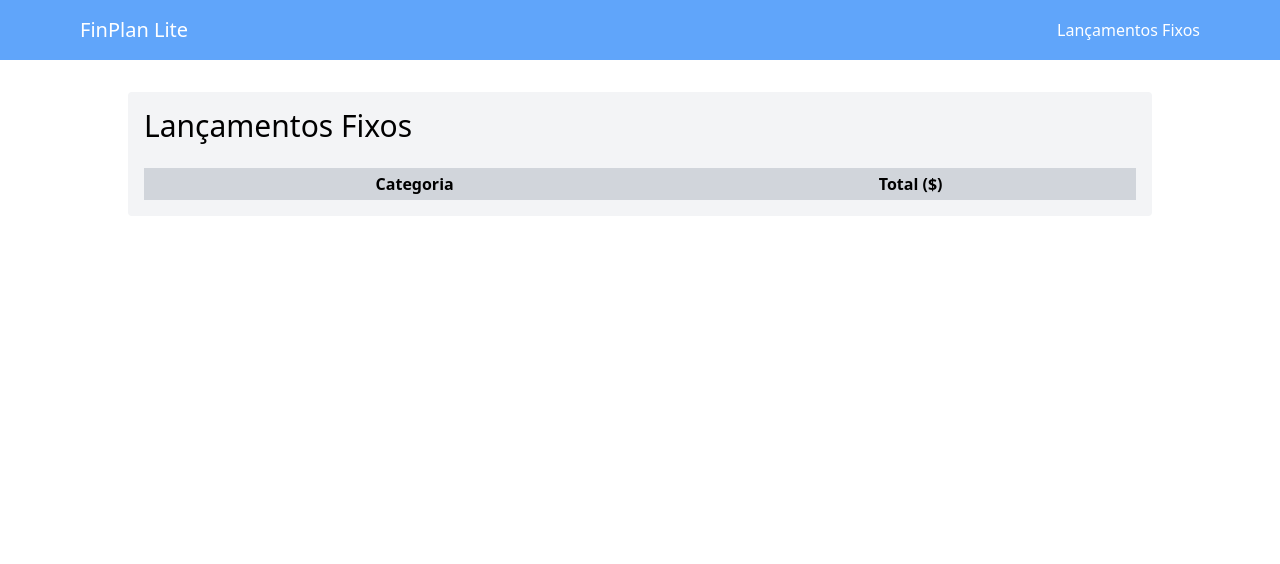
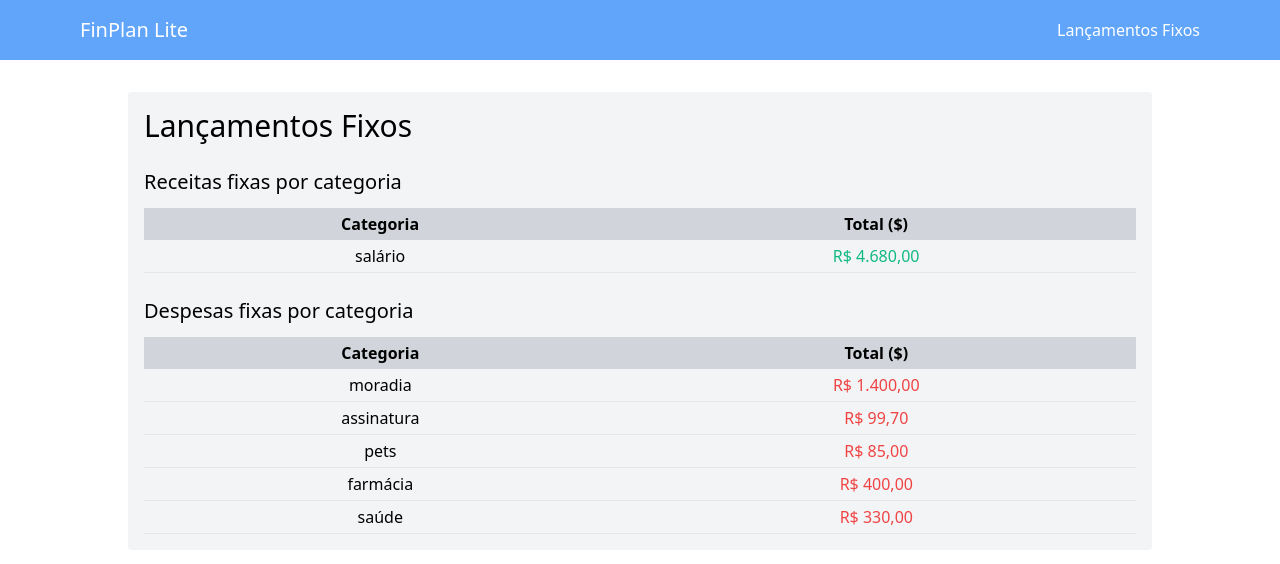
Before and after one commit to josecarlosmonteiro/finplan-lite-web, a Next.js app: page / in a window 1280 px wide. Shown: the top 564 px of the page. Built offline with nearby package versions, Linux system fonts and the light colour scheme; data requests are answered from the project's data file.

Commit message:
feat: implementar resumos por tipo de lançamento.

```diff
--- a/src/components/Releases/Dashboard/FixedReleasesSummary.tsx
+++ b/src/components/Releases/Dashboard/FixedReleasesSummary.tsx
@@ -1,19 +1,28 @@
 "use client";
 
-import { useRelease } from "@/src/hooks/useRelease";
+import { CategoryProps, useRelease } from "@/src/hooks/useRelease";
 import { DashboardContext } from "@/src/providers/DashboardProvider";
 import { useContext } from "react";
 import { ColumnDef, Table } from "../../shared/Table";
 import { currency } from "@/src/utils/formats";
-
-type CategoryProps = {
-  category: string;
-  total: number;
-};
+import { Typography } from "../../shared/Typography";
+import { filterByProp } from "@/src/utils/lists";
 
 const columns: ColumnDef<CategoryProps>[] = [
-  { accessKey: "category", header: "Categoria" },
-  { accessKey: "total", header: "Total ($)", formatFn: currency },
+  { accessKey: "category", header: "Categoria", cellStyle: "text-center" },
+  {
+    accessKey: "total",
+    header: "Total ($)",
+    cell: (info) => (
+      <div
+        className={`text-center ${
+          info.type === "in" ? "text-emerald-500" : "text-red-500"
+        }`}
+      >
+        {currency(info.total)}
+      </div>
+    ),
+  },
 ];
 
 export function FixedReleasesSummary() {
@@ -21,8 +30,21 @@ export function FixedReleasesSummary() {
   const { totalsByCategories } = useRelease(fixedReleases);
 
   return (
-    <div>
-      <Table columns={columns} data={totalsByCategories || []} />
+    <div className="flex flex-col gap-6">
+      <section className="flex flex-col gap-3">
+        <Typography.Subtitle>Receitas fixas por categoria</Typography.Subtitle>
+        <Table
+          columns={columns}
+          data={filterByProp(totalsByCategories, "type", "in") || []}
+        />
+      </section>
+      <section className="flex flex-col gap-3">
+        <Typography.Subtitle>Despesas fixas por categoria</Typography.Subtitle>
+        <Table
+          columns={columns}
+          data={filterByProp(totalsByCategories, "type", "out") || []}
+        />
+      </section>
     </div>
   );
 }
--- a/src/database/db.json
+++ b/src/database/db.json
@@ -1,3 +1,102 @@
 {
-  "fixed-releases": []
+  "fixed-releases": [
+    {
+      "id": "c453",
+      "category": "salário",
+      "title": "adiantamento",
+      "value": 2440,
+      "type": "in"
+    },
+    {
+      "id": "f03b",
+      "category": "salário",
+      "title": "crédito de salário",
+      "value": 2240,
+      "type": "in"
+    },
+    {
+      "id": "f491",
+      "category": "moradia",
+      "title": "aluguel",
+      "value": 1000,
+      "type": "out"
+    },
+    {
+      "id": "af97",
+      "category": "moradia",
+      "title": "energia",
+      "value": 230,
+      "type": "out"
+    },
+    {
+      "id": "b36a",
+      "category": "moradia",
+      "title": "água",
+      "value": 100,
+      "type": "out"
+    },
+    {
+      "id": "9092",
+      "category": "moradia",
+      "title": "internet",
+      "value": 70,
+      "type": "out"
+    },
+    {
+      "id": "a64b",
+      "category": "assinatura",
+      "title": "netflix",
+      "value": 34.9,
+      "type": "out"
+    },
+    {
+      "id": "65d2",
+      "category": "assinatura",
+      "title": "xbox",
+      "value": 49.9,
+      "type": "out"
+    },
+    {
+      "id": "9d86",
+      "category": "assinatura",
+      "title": "prime",
+      "value": 14.9,
+      "type": "out"
+    },
+    {
+      "id": "6744",
+      "category": "pets",
+      "title": "ração",
+      "value": 40,
+      "type": "out"
+    },
+    {
+      "id": "0701",
+      "category": "pets",
+      "title": "areia",
+      "value": 45,
+      "type": "out"
+    },
+    {
+      "id": "ebee",
+      "category": "farmácia",
+      "title": "remédios talyta",
+      "value": 400,
+      "type": "out"
+    },
+    {
+      "id": "1c68",
+      "category": "saúde",
+      "title": "psicólogo",
+      "value": 130,
+      "type": "out"
+    },
+    {
+      "id": "364c",
+      "category": "saúde",
+      "title": "psicóloga talyta",
+      "value": 200,
+      "type": "out"
+    }
+  ]
 }
--- a/src/hooks/useRelease.tsx
+++ b/src/hooks/useRelease.tsx
@@ -1,7 +1,14 @@
 "use client";
 
+import { REVENUES_CATEGORIES } from "../constants/CATEGORIES";
 import { ReleaseProps } from "../types/Releases";
 import { filterByProp, totalByProp, uniquesByProp } from "../utils/lists";
+
+export type CategoryProps = {
+  category: string;
+  type: "in" | "out";
+  total: number;
+};
 
 export function useRelease(releases: ReleaseProps[]) {
   const revenues = filterByProp(releases, "type", "in");
@@ -12,8 +19,9 @@ export function useRelease(releases: ReleaseProps[]) {
 
   const categories: string[] = uniquesByProp(releases, "category");
 
-  const totalsByCategories = categories.map((cat) => ({
+  const totalsByCategories: CategoryProps[] = categories.map((cat) => ({
     category: cat,
+    type: REVENUES_CATEGORIES.includes(cat) ? "in" : "out",
     total: totalByProp(filterByProp(releases, "category", cat), "value"),
   }));
 
```
